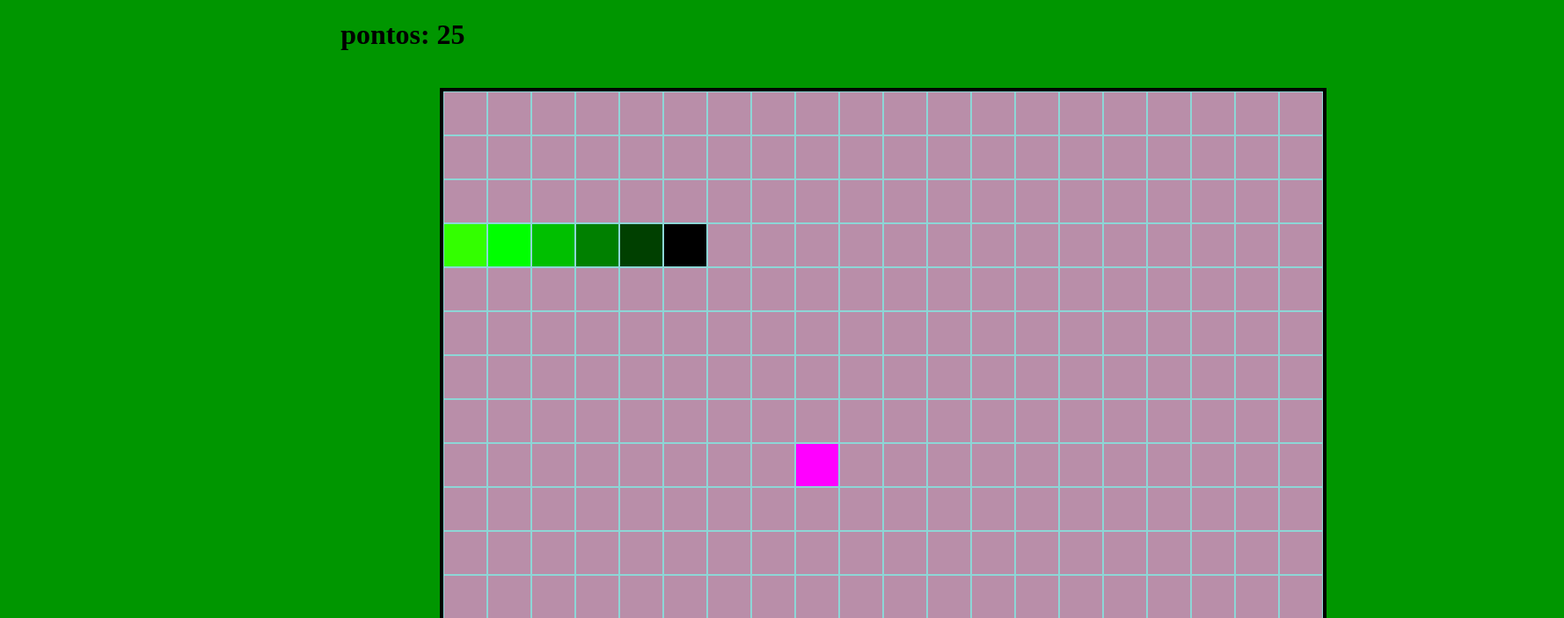
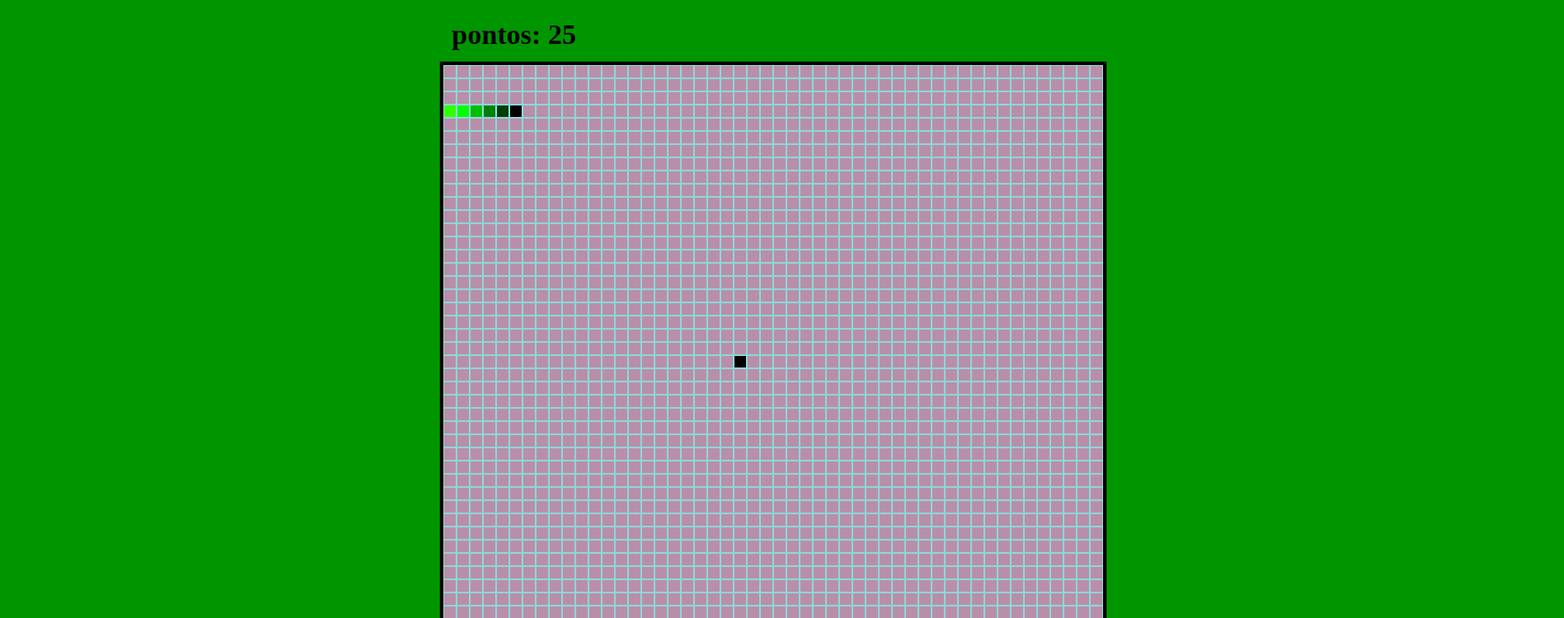
Before and after one commit to mathh412/snakeGame, a plain HTML site: page index.html in a window 1280 px wide. Shown: the top 703 px of the page at 88% size, 1778 px wide, since content can reach past the window. Drawn offline with Linux system fonts and the light colour scheme.

Commit message:
Add files via upload

```diff
--- a/index.html
+++ b/index.html
@@ -3,14 +3,14 @@
 <head>
     <meta charset="UTF-8">
     <meta name="viewport" content="width=device-width, initial-scale=1.0">
-    <title>Document</title>
+    <title>snakeGame</title>
 <link rel="stylesheet" href="style.css"/>
 </head>
 <body>
 <h1 id="points"></h1>
 
 <button id="gameover" onclick="button=true">reiniciar</button>
-<canvas id="myCanvas"  width="1000px" height="1000px" style="border:4px solid; position: absolute ; top: 100px ; left:500px; background-color:rgb(141, 214, 214);"></canvas>
+<canvas id="myCanvas"  width="750px" height="750px" style="border:4px solid; position: absolute ; top: 70px ; left:500px; background-color:rgb(141, 214, 214);"></canvas>
 <h1 id="game-over">Game Over</h1>
 <script src="script.js"></script>
 </body>
--- a/script.js
+++ b/script.js
@@ -1,4 +1,4 @@
-var tamanho = 20;
+var tamanho = 50;
 var position={x:5,y:3}
 var snake = [];
 var square = [];
@@ -57,7 +57,7 @@ if(!test2)
 
     if(last!=null)
     {
-      if(snake[i].y>=0 && snake[i].x>=0 && snake[i].y<=19 && snake[i].x<=19 )
+      if(snake[i].y>=0 && snake[i].x>=0 && snake[i].y<=(tamanho-1) && snake[i].x<=(tamanho-1) )
     square[snake[i].y][snake[i].x]=null;
     snake[i].x=snake[i-1].x
     snake[i].y=snake[i-1].y
@@ -76,7 +76,7 @@ if(!test2)
 }
     for(i=0;i<snakeTam;i++)
     {
-      if(snake[i].y>=0 && snake[i].x>=0 && snake[i].y<=19 && snake[i].x<=19 )
+      if(snake[i].y>=0 && snake[i].x>=0 && snake[i].y<=(tamanho-1) && snake[i].x<=(tamanho-1) )
       {
       if(i%35<5  && i<5)
       square[snake[i].y][snake[i].x]="rgb(0,"+(255/4*((i%5)))+",0)";
@@ -132,7 +132,7 @@ for(j=0;j<tamanho;j++)
    ctx.fillStyle=square[i][j];
    else
    ctx.fillStyle="rgb(185, 142, 169)"
- ctx.fillRect(50*j+1, 50*i+1, squareW-2, squareH-2);
+ ctx.fillRect((c.width/tamanho)*j+1, (c.height/tamanho)*i+1, squareW-2, squareH-2);
 }
 }
 }
@@ -142,14 +142,13 @@ function Food()
  var test=0;
 
  while(test==0){
-   rand = Math.floor(Math.random()*19)
+   rand = Math.floor(Math.random()*(tamanho-1))
  for(i=0;i<snakeTam;i++)
     {
     if (!(rand == snake[i].x || rand == snake[i].y))
       test=1;
     }
  }
-square[rand][rand]="rgb(255,0,255)"
 foodDraw = 1;
 }
 
@@ -238,6 +237,8 @@ function game()
          }
     map();
     test2=gameOver()
+    if(foodDraw)
+   square[rand][rand]="rgb(0, 0, 0)"
 
 console.log(gameOver())
 
@@ -247,4 +248,4 @@ console.log(gameOver())
 
 
 
-setInterval(game,100)
+setInterval(game,70)
--- a/style.css
+++ b/style.css
@@ -2,12 +2,14 @@
 body
 {
     background-color:rgb(00, 150, 00);
+    overflow: hidden;
+    overflow-x: hidden;
 }
 
 #points
 {
 position: relative;
-left: 30%;
+left: 40%;
 }
 
 #gameover
@@ -16,8 +18,8 @@ left: 30%;
     position: relative;
     width: 200px;
     height: 50px;
-    top: 1050px;
-    left: 35%;
+    top: 750px;
+    left: 40%;
     opacity: 0;
 }
 
@@ -25,9 +27,8 @@ left: 30%;
 {
     font-size: 100pt;
     position: relative;
-    top: 300px;
-    left: 25%;
-    opacity: 100;
+    top: 20px;
+    left: 28%;
     color:red;
     opacity: 0;
 }
```
